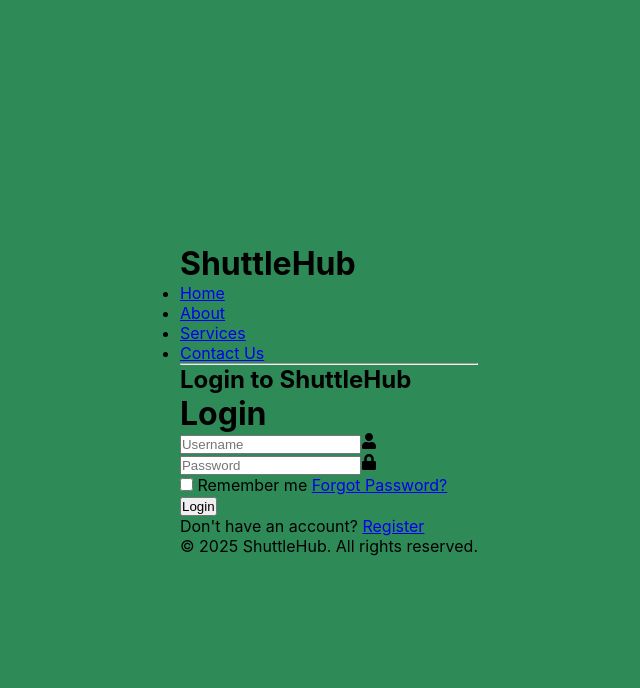
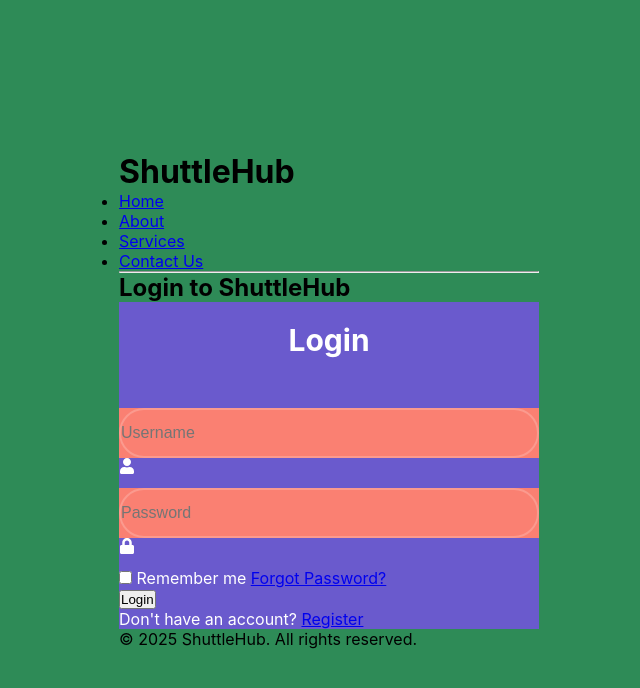
Before and after one commit to dnte-pro/Trials-react, a React (Create React App) app: page / in a window 1280 px wide. Shown: the top 688 px of the page, without its empty margins (311-951 px from the left). Built offline with nearby package versions, Linux system fonts and the light colour scheme.

Commit message:
login update

```diff
--- a/src/components/LoginForm/LoginForm.css
+++ b/src/components/LoginForm/LoginForm.css
@@ -0,0 +1,42 @@
+.wrapper{
+    width: 420px;
+    background : slateblue;
+    color: white;
+}
+
+.wrapper h1{
+    text-align: center;
+    padding: 20px 0;
+    font-size: 30px;
+}
+.wrapper .input-box{
+    position: relative;
+    width: 100%;
+    height: 50px;
+    background: salmon;
+    margin:30px 0;;
+}
+
+.input-box input{
+    width: 100%;
+    height: 100%;
+    background: transparent;
+    border: none;
+    outline: none;
+    border: 2px solid rgba(255, 255, 255, 0.2);
+    border-radius: 40px;
+    font-size: 16px;
+    color: #fff;
+}
+
+input-box input::placeholder {
+    color: #fff;
+}
+
+.input-box .icon {
+    position: absolute;
+    right: 20px;
+    top: 50px;
+    transform: translateY(-50%);
+    font-size: 16px;
+}
```
Also changed, not shown: 1 other file (tests, documents, lock files or other folders).
